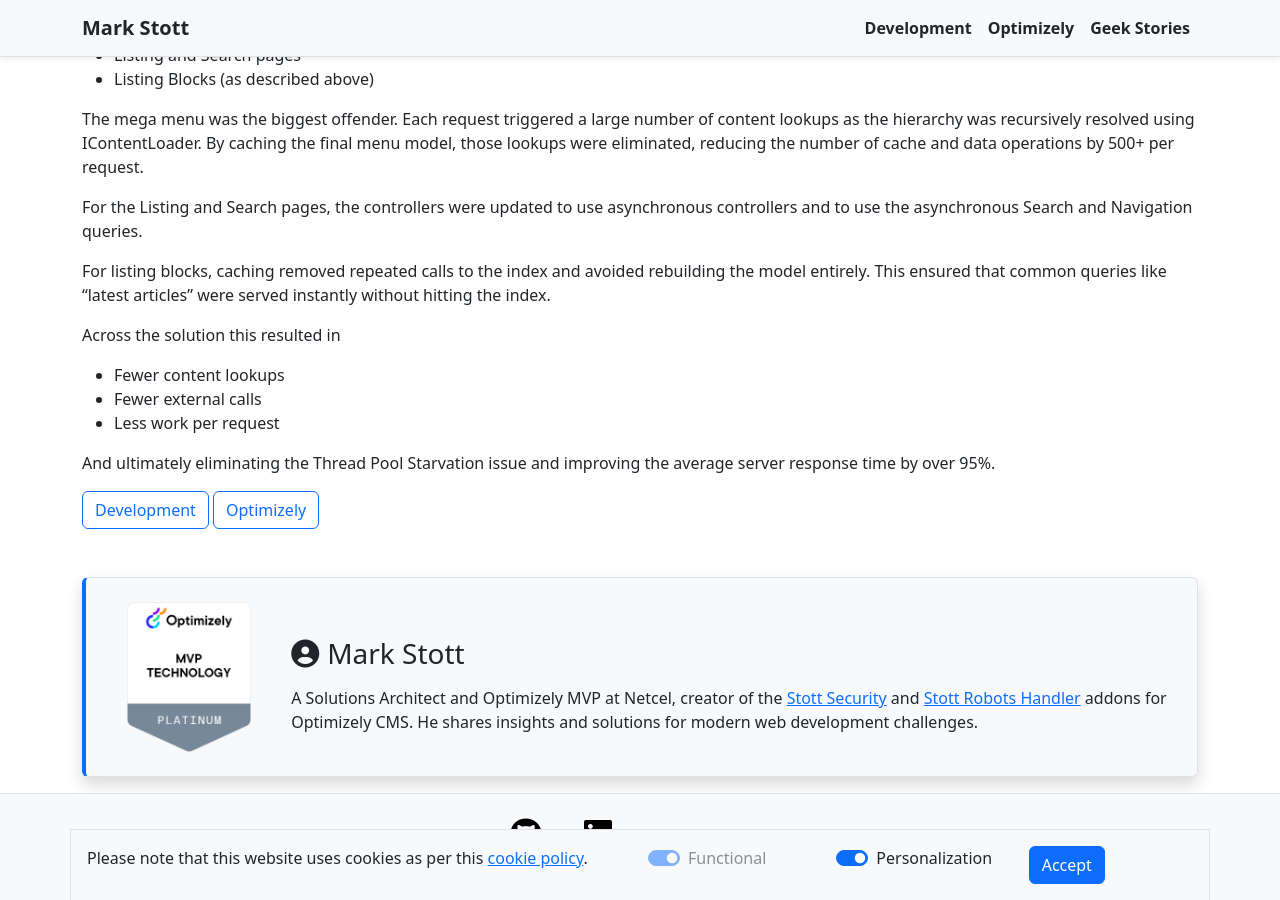
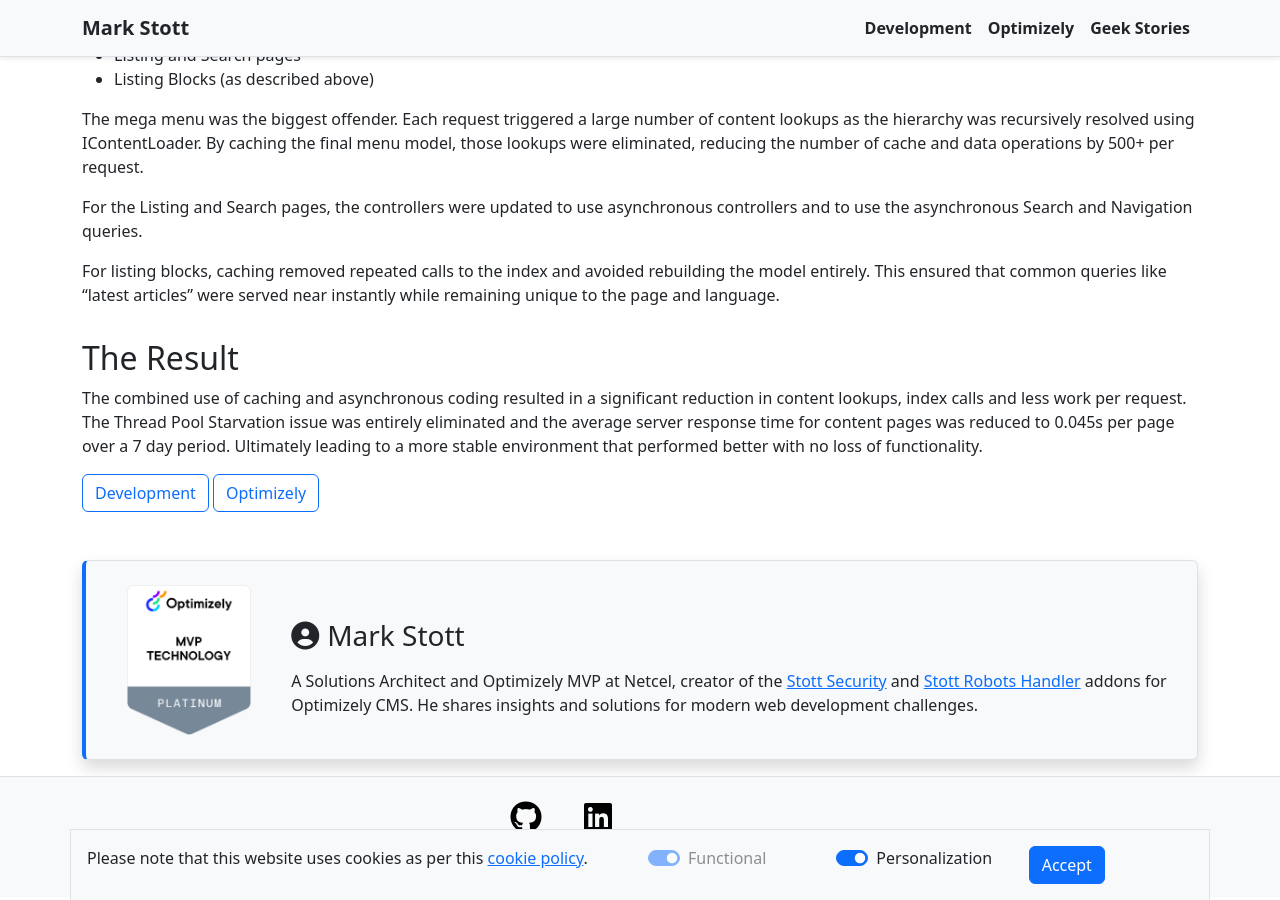
Before and after one commit to GeekInTheNorth/GeekInTheNorth.github.io, a Jekyll site: the page built from _posts/2026-04-13-using-caching-and-async-to-improve-performance.md, in a window 1280 px wide and 900 px high, scrolled down 4177 px. Built offline with Jekyll 4.4.1, drawn with Linux system fonts in a browser that asks for light colours.

Commit message:
Tidy up the payoff on the performance article

```diff
--- a/_posts/2026-04-13-using-caching-and-async-to-improve-performance.md
+++ b/_posts/2026-04-13-using-caching-and-async-to-improve-performance.md
@@ -155,12 +155,8 @@
 
 For the Listing and Search pages, the controllers were updated to use asynchronous controllers and to use the asynchronous Search and Navigation queries.
 
-For listing blocks, caching removed repeated calls to the index and avoided rebuilding the model entirely. This ensured that common queries like "latest articles" were served instantly without hitting the index.
+For listing blocks, caching removed repeated calls to the index and avoided rebuilding the model entirely. This ensured that common queries like "latest articles" were served near instantly while remaining unique to the page and language.
 
-Across the solution this resulted in
+## The Result
 
-- Fewer content lookups
-- Fewer external calls
-- Less work per request
-
-And ultimately eliminating the Thread Pool Starvation issue and improving the average server response time by over 95%.
+The combined use of caching and asynchronous coding resulted in a significant reduction in content lookups, index calls and less work per request. The Thread Pool Starvation issue was entirely eliminated and the average server response time for content pages was reduced to 0.045s per page over a 7 day period.  Ultimately leading to a more stable environment that performed better with no loss of functionality.
```
